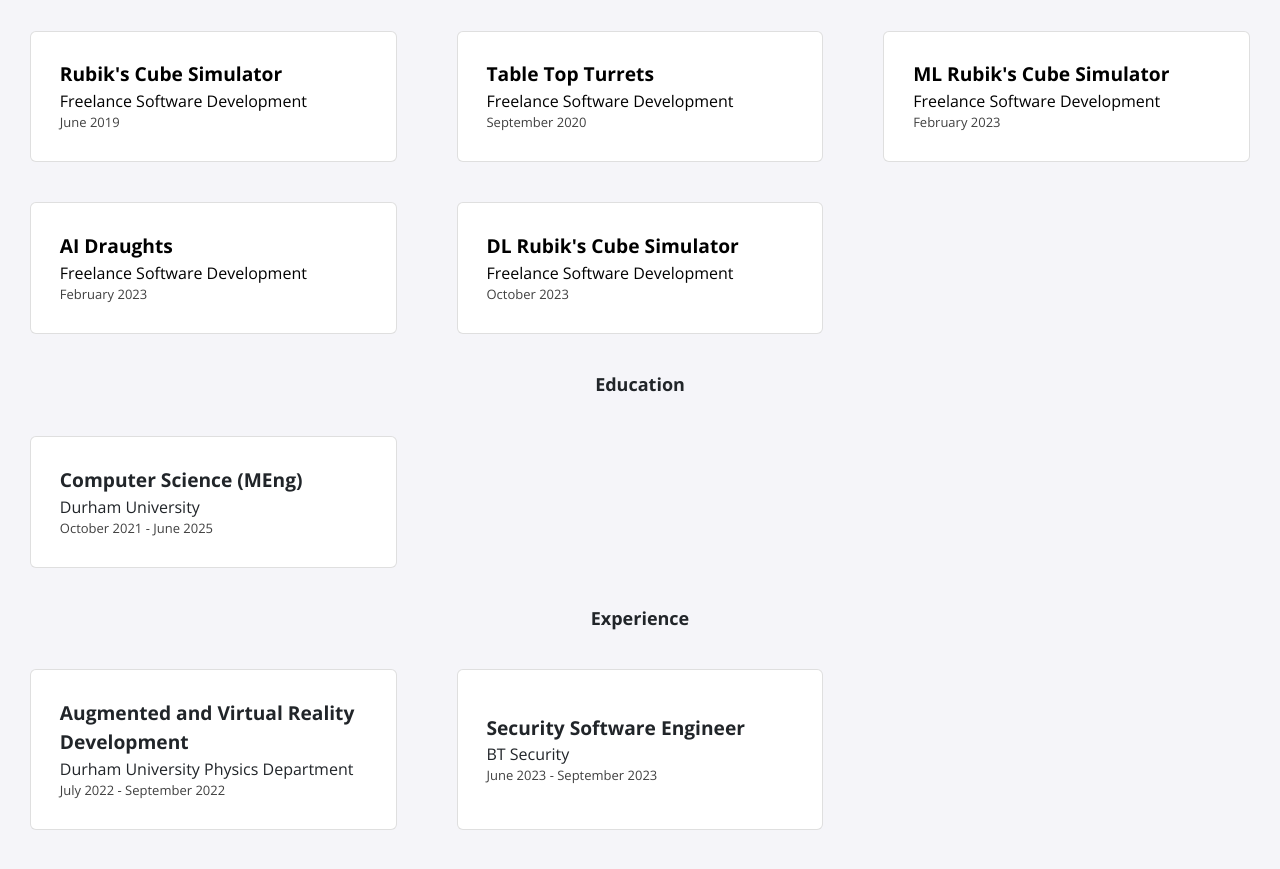
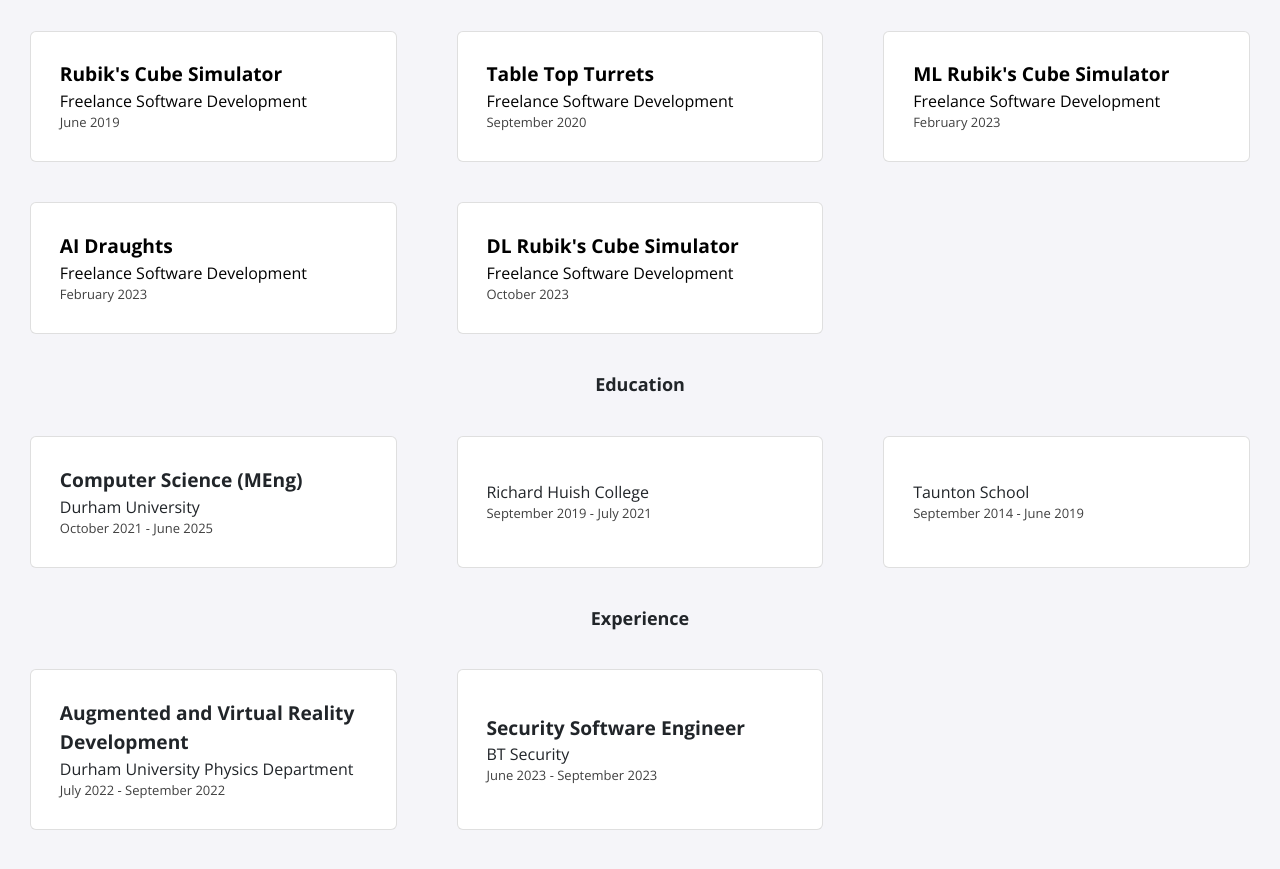
Before and after one commit to shatt-s/shatt-s.github.io, a Jekyll site: the page built from index.html, in a window 1280 px wide and 900 px high, scrolled down 581 px. Shown: the top 869 px of the window. Built offline with Jekyll 4.4.1, drawn with Linux system fonts in a browser that asks for light colours; nearby versions of some CDN libraries.

Commit message:
Update education.yml

```diff
--- a/_data/education.yml
+++ b/_data/education.yml
@@ -2,3 +2,11 @@
   institute: Durham University
   dates: October 2021 - June 2025
   logo: du.png
+
+- institute: Richard Huish College
+  dates: September 2019 - July 2021
+  logo: du.png
+
+- institute: Taunton School
+  dates: September 2014 - June 2019
+  logo: du.png
```
